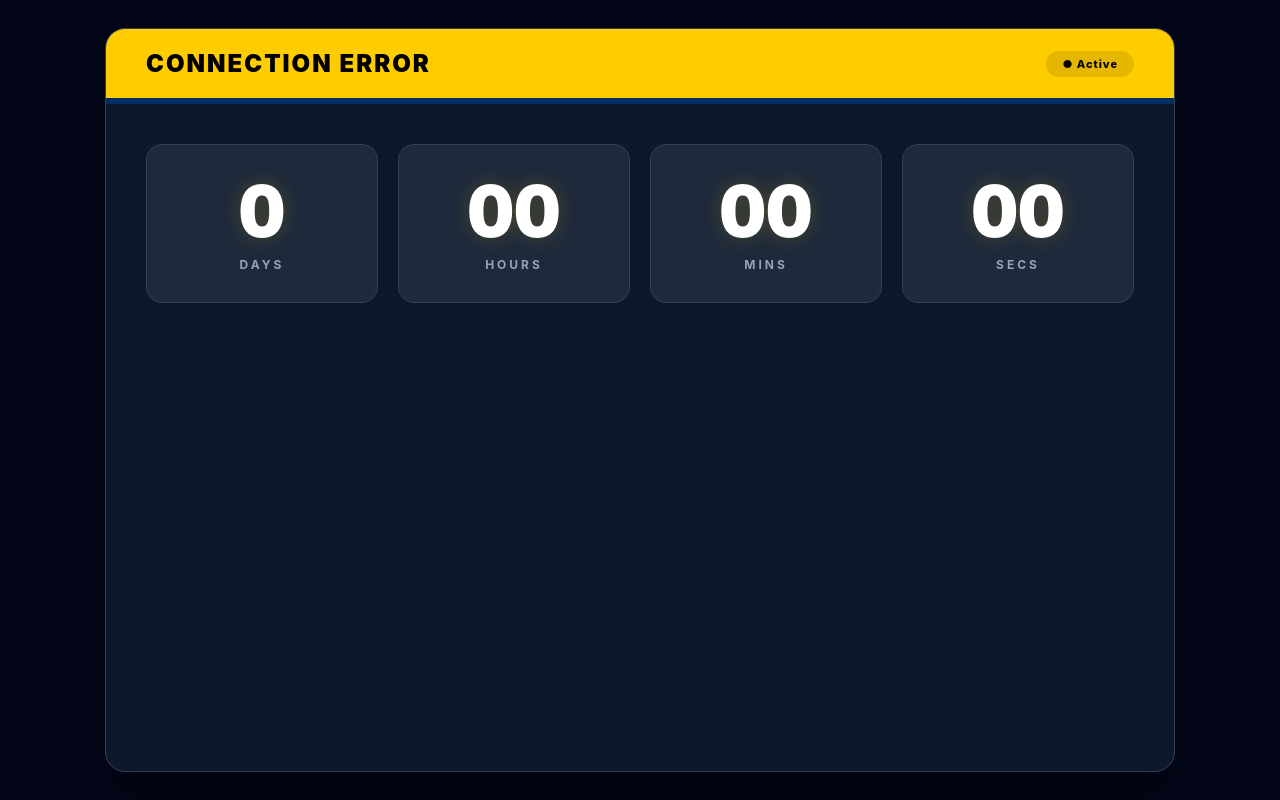
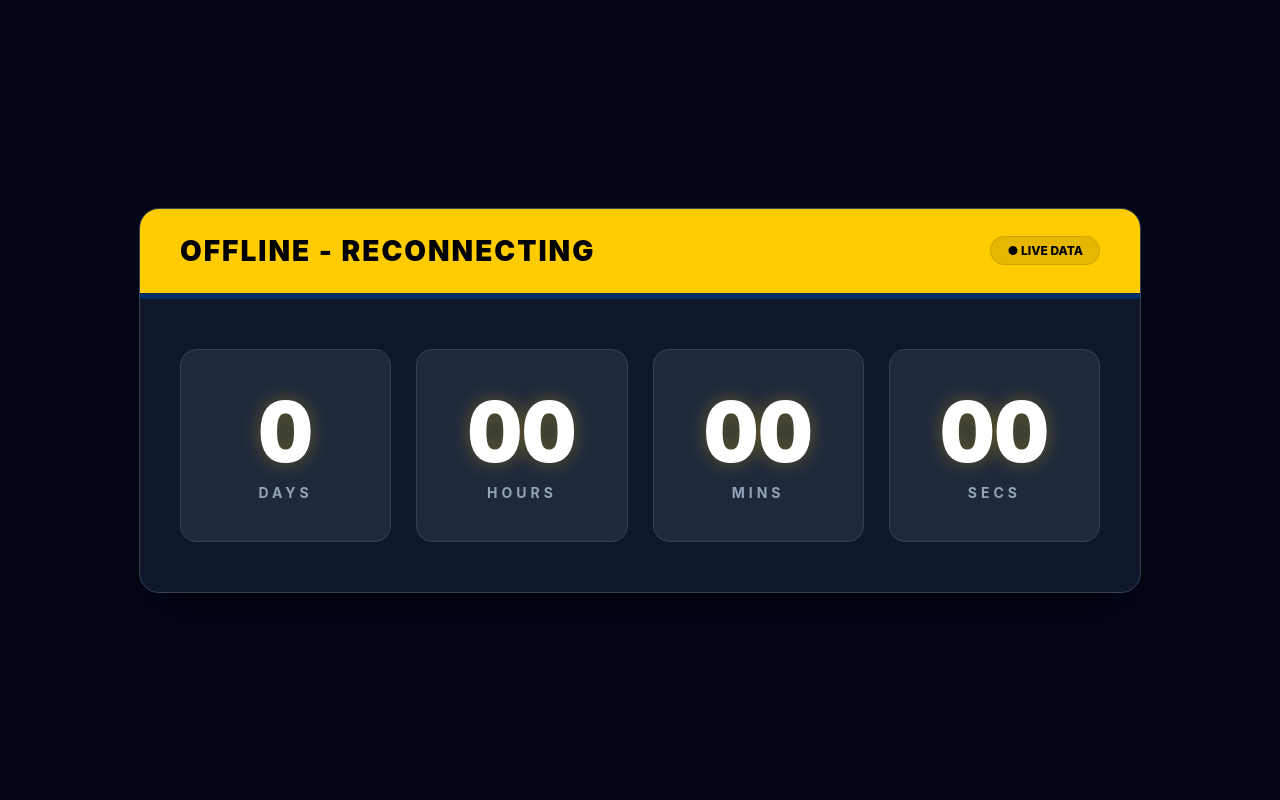
Before and after one commit to fpscano/DMT, a plain HTML site: page dot.html in a window 1280 px wide. Drawn offline with Linux system fonts and the light colour scheme; no server answers.

Commit message:
Update safety dashboard HTML structure and styles

```diff
--- a/dot.html
+++ b/dot.html
@@ -1,8 +1,112 @@
+<!DOCTYPE html>
+<html lang="en">
+<head>
+    <meta charset="UTF-8">
+    <meta name="viewport" content="width=device-width, initial-scale=1.0">
+    <title>DMT Safety Dashboard</title>
+    <style>
+        :root {
+            --bg-dark: #0f172a;
+            --card-bg: #1e293b;
+            --caution-yellow: #ffcc00;
+            --dmt-blue: #002D62;
+        }
+
+        body {
+            background-color: #020617;
+            display: flex;
+            justify-content: center;
+            align-items: center;
+            min-height: 100vh;
+            margin: 0;
+            font-family: 'Inter', -apple-system, sans-serif;
+        }
+
+        .safety-dashboard {
+            width: 100%;
+            max-width: 1000px;
+            background: var(--bg-dark);
+            border-radius: 20px;
+            border: 1px solid #334155;
+            overflow: hidden;
+            box-shadow: 0 25px 50px -12px rgba(0, 0, 0, 0.5);
+        }
+
+        .safety-header {
+            background: var(--caution-yellow);
+            padding: 25px 40px;
+            border-bottom: 6px solid var(--dmt-blue);
+        }
+
+        .header-content {
+            display: flex;
+            justify-content: space-between;
+            align-items: center;
+        }
+
+        #ticker-title {
+            color: #000;
+            font-size: 28px;
+            font-weight: 900;
+            letter-spacing: 2px;
+            margin: 0;
+            text-transform: uppercase;
+        }
+
+        .status-badge {
+            background: rgba(0, 0, 0, 0.1);
+            color: #000;
+            padding: 6px 16px;
+            border-radius: 20px;
+            font-size: 12px;
+            font-weight: 800;
+            border: 1px solid rgba(0,0,0,0.1);
+        }
+
+        .safety-body {
+            padding: 50px 40px;
+        }
+
+        .timer-grid {
+            display: grid;
+            grid-template-columns: repeat(4, 1fr);
+            gap: 25px;
+        }
+
+        .time-card {
+            background: var(--card-bg);
+            padding: 40px 20px;
+            border-radius: 16px;
+            border: 1px solid #334155;
+            text-align: center;
+            transition: transform 0.3s ease;
+        }
+
+        .number {
+            font-size: 84px;
+            font-weight: 900;
+            color: white;
+            line-height: 1;
+            margin-bottom: 10px;
+            font-variant-numeric: tabular-nums;
+            text-shadow: 0 0 20px rgba(255, 204, 0, 0.3);
+        }
+
+        .label {
+            color: #94a3b8;
+            font-size: 14px;
+            font-weight: 700;
+            letter-spacing: 4px;
+        }
+    </style>
+</head>
+<body>
+
 <div class="safety-dashboard">
     <div class="safety-header">
         <div class="header-content">
-            <h1 id="ticker-title">Since Last DOT Accident</h1>
-            <div class="status-badge">● Active</div>
+            <h1 id="ticker-title">Loading Safety Data...</h1>
+            <div class="status-badge">● LIVE DATA</div>
         </div>
     </div>
     <div class="safety-body">
@@ -27,127 +131,39 @@
     </div>
 </div>
 
-<style>
-:root {
-    --bg-dark: #0f172a;
-    --card-bg: #1e293b;
-    --caution-yellow: #ffcc00;
-    --dmt-blue: #002D62;
-}
-
-body {
-    background-color: #020617;
-    display: flex;
-    justify-content: center;
-    padding: 20px;
-    font-family: 'Inter', sans-serif;
-}
-
-.safety-dashboard {
-    width: 1068px;
-    background: var(--bg-dark);
-    border-radius: 20px;
-    border: 1px solid #334155;
-    overflow: hidden;
-    box-shadow: 0 25px 50px -12px rgba(0, 0, 0, 0.5);
-}
-
-.safety-header {
-    background: var(--caution-yellow);
-    padding: 20px 40px;
-    border-bottom: 6px solid var(--dmt-blue);
-}
-
-.header-content {
-    display: flex;
-    justify-content: space-between;
-    align-items: center;
-}
-
-#ticker-title {
-    color: #000;
-    font-size: 24px;
-    font-weight: 900;
-    letter-spacing: 2px;
-    margin: 0;
-}
-
-.status-badge {
-    background: rgba(0, 0, 0, 0.1);
-    color: #000;
-    padding: 6px 16px;
-    border-radius: 20px;
-    font-size: 11px;
-    font-weight: 800;
-    letter-spacing: 1px;
-}
-
-.safety-body { padding: 40px; }
-
-.timer-grid {
-    display: grid;
-    grid-template-columns: repeat(4, 1fr);
-    gap: 20px;
-}
-
-.time-card {
-    background: var(--card-bg);
-    padding: 30px 20px;
-    border-radius: 16px;
-    border: 1px solid #334155;
-    text-align: center;
-}
-
-.number {
-    font-size: 72px;
-    font-weight: 900;
-    color: white;
-    line-height: 1;
-    margin-bottom: 10px;
-    font-variant-numeric: tabular-nums;
-    text-shadow: 0 0 20px rgba(255, 204, 0, 0.2);
-}
-
-.label {
-    color: #94a3b8;
-    font-size: 12px;
-    font-weight: 700;
-    letter-spacing: 3px;
-}
-</style>
-
 <script>
-// Corrected CSV URL targeting the 'Last Acc' tab (gid=743293875)
+    // Link to your 'Last Acc' tab
     const CSV_URL = 'https://docs.google.com/spreadsheets/d/e/2PACX-1vSXwF-92T09SgCmFnFLk6NjAWwK52BxFpyivdtrFtFWv-c4DdrF1jgpgZg7jWsyASCqVP7TxyDKVuH4/pub?gid=743293875&single=true&output=csv';
 
     async function initDashboard() {
         try {
+            // Fetch the sheet data
             const response = await fetch(CSV_URL + '&cache=' + new Date().getTime());
             const csvText = await response.text();
             const rows = csvText.split('\n').map(row => row.split(','));
 
             if (rows.length >= 3) {
-            // Set Title from Cell A1
+                // Set the Title from cell A1
                 document.getElementById('ticker-title').innerText = rows[0][0].replace(/"/g, '');
 
-            // Combine Date (B2) and Time (B3)
-            const datePart = rows[1][1].replace(/"/g, '').trim();
-            const timePart = rows[2][1].replace(/"/g, '').trim();
-            const accidentTime = new Date(`${datePart} ${timePart}`).getTime();
+                // Parse the Date (B2) and Time (B3)
+                const dateStr = rows[1][1].replace(/"/g, '').trim();
+                const timeStr = rows[2][1].replace(/"/g, '').trim();
+                const accidentTime = new Date(`${dateStr} ${timeStr}`).getTime();
 
                 if (!isNaN(accidentTime)) {
-                runTicker(accidentTime);
+                    updateTicker(accidentTime);
+                    setInterval(() => updateTicker(accidentTime), 1000);
                 }
             }
         } catch (e) {
-        document.getElementById('ticker-title').innerText = "CONNECTION ERROR";
+            document.getElementById('ticker-title').innerText = "OFFLINE - RECONNECTING";
         }
     }
 
-function runTicker(accidentTimestamp) {
-    const updateUI = () => {
+    function updateTicker(startTime) {
         const now = new Date().getTime();
-        const diff = Math.max(0, now - accidentTimestamp);
+        const diff = Math.max(0, now - startTime);
 
         const d = Math.floor(diff / 86400000);
         const h = Math.floor((diff % 86400000) / 3600000);
@@ -158,10 +174,10 @@ function runTicker(accidentTimestamp) {
         document.getElementById('hours').innerText = h.toString().padStart(2, '0');
         document.getElementById('minutes').innerText = m.toString().padStart(2, '0');
         document.getElementById('seconds').innerText = s.toString().padStart(2, '0');
-    };
-    updateUI();
-    setInterval(updateUI, 1000);
     }
 
     initDashboard();
 </script>
+
+</body>
+</html>
```
Lines whose indentation alone changed are shown as unchanged.
